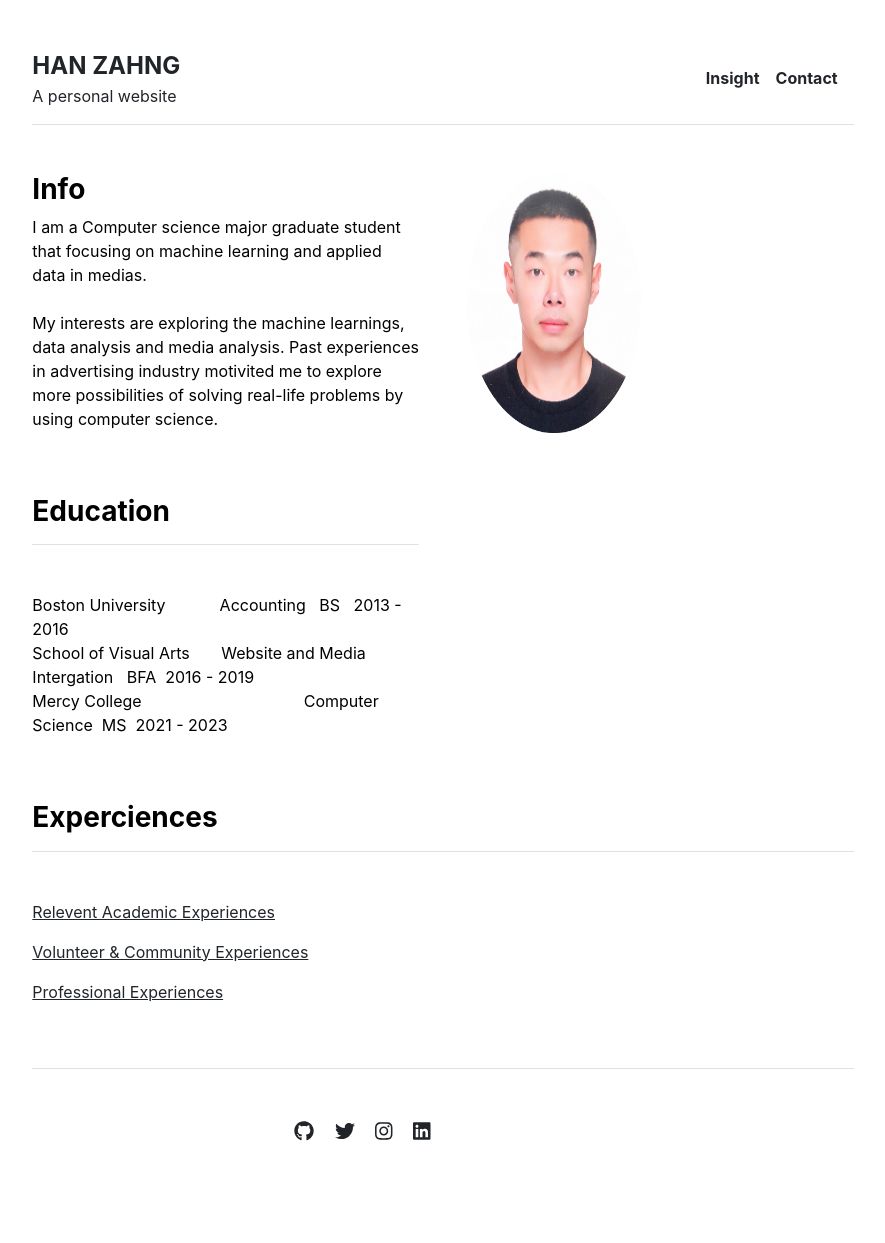
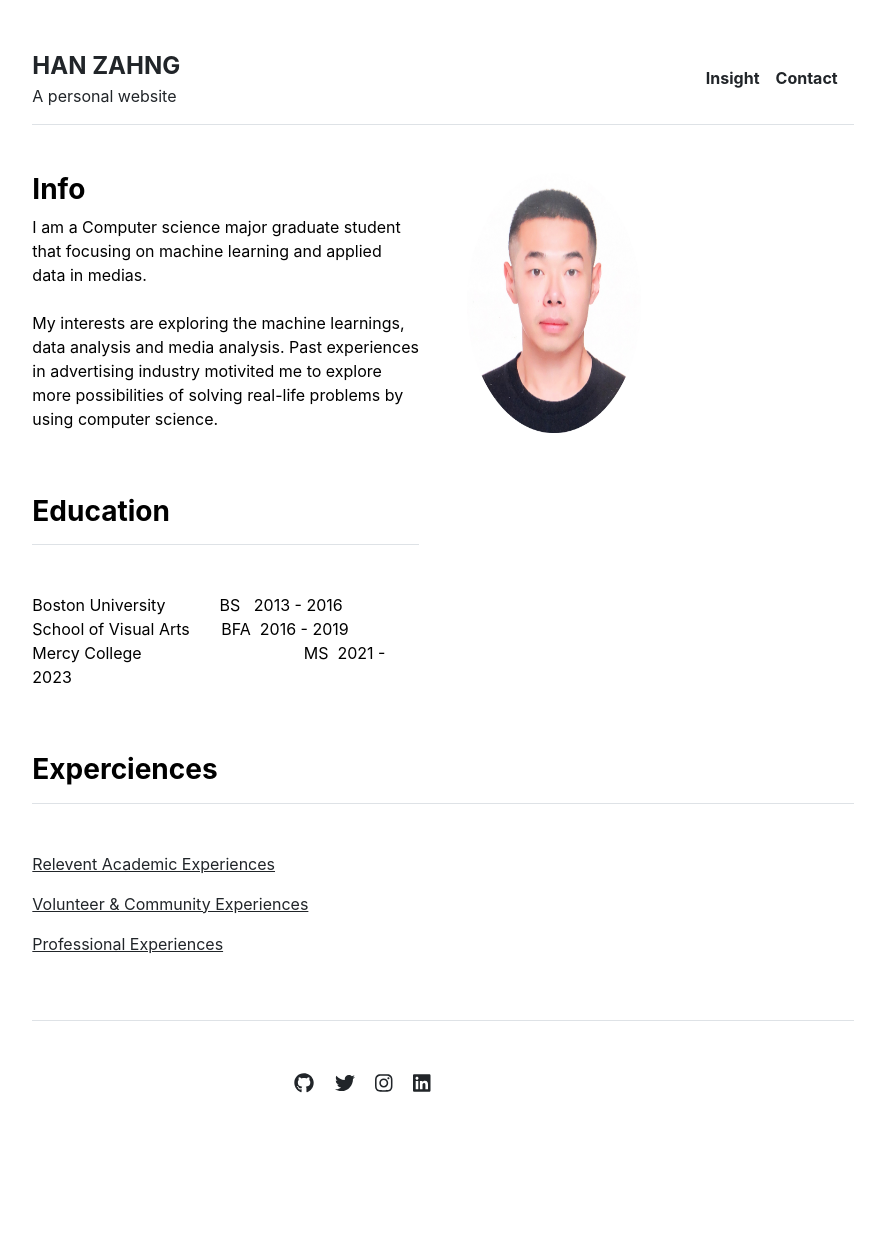
Before and after one commit to dukerosen/personal-website, a Jekyll site: the page built from index.md, in a window 1280 px wide. Shown: the whole page, without its empty margins (197-1082 px from the left). Built offline with Jekyll 4.4.1, drawn with Linux system fonts in a browser that asks for light colours; after the commit the page ends 1195 px from its top, so only the background shows below that.

Commit message:
Update home.html

```diff
--- a/_layouts/home.html
+++ b/_layouts/home.html
@@ -16,9 +16,9 @@ layout: default
   <div class="col-md-6">
     <h3 class="fw-bold border-bottom pb-3 mb-5">Education</h3>
     <p>
-      Boston University &nbsp; &nbsp; &nbsp; &nbsp; &nbsp; &nbsp;Accounting&nbsp;&nbsp; BS&nbsp;&nbsp; 2013 - 2016
-  <br>School of Visual Arts &nbsp; &nbsp; &nbsp; Website and Media Intergation &nbsp;&nbsp;BFA&nbsp;&nbsp;2016 - 2019
-  <br>Mercy College &nbsp; &nbsp; &nbsp; &nbsp; &nbsp; &nbsp; &nbsp; &nbsp; &nbsp; &nbsp; &nbsp; &nbsp; &nbsp; &nbsp; &nbsp; &nbsp; &nbsp; &nbsp;Computer Science&nbsp;&nbsp;MS&nbsp;&nbsp;2021 - 2023
+      Boston University &nbsp; &nbsp; &nbsp; &nbsp; &nbsp; &nbsp;BS&nbsp;&nbsp; 2013 - 2016
+  <br>School of Visual Arts &nbsp; &nbsp; &nbsp; BFA&nbsp;&nbsp;2016 - 2019
+  <br>Mercy College &nbsp; &nbsp; &nbsp; &nbsp; &nbsp; &nbsp; &nbsp; &nbsp; &nbsp; &nbsp; &nbsp; &nbsp; &nbsp; &nbsp; &nbsp; &nbsp; &nbsp; &nbsp;MS&nbsp;&nbsp;2021 - 2023
     <p>
   </div>
 </div>
```
